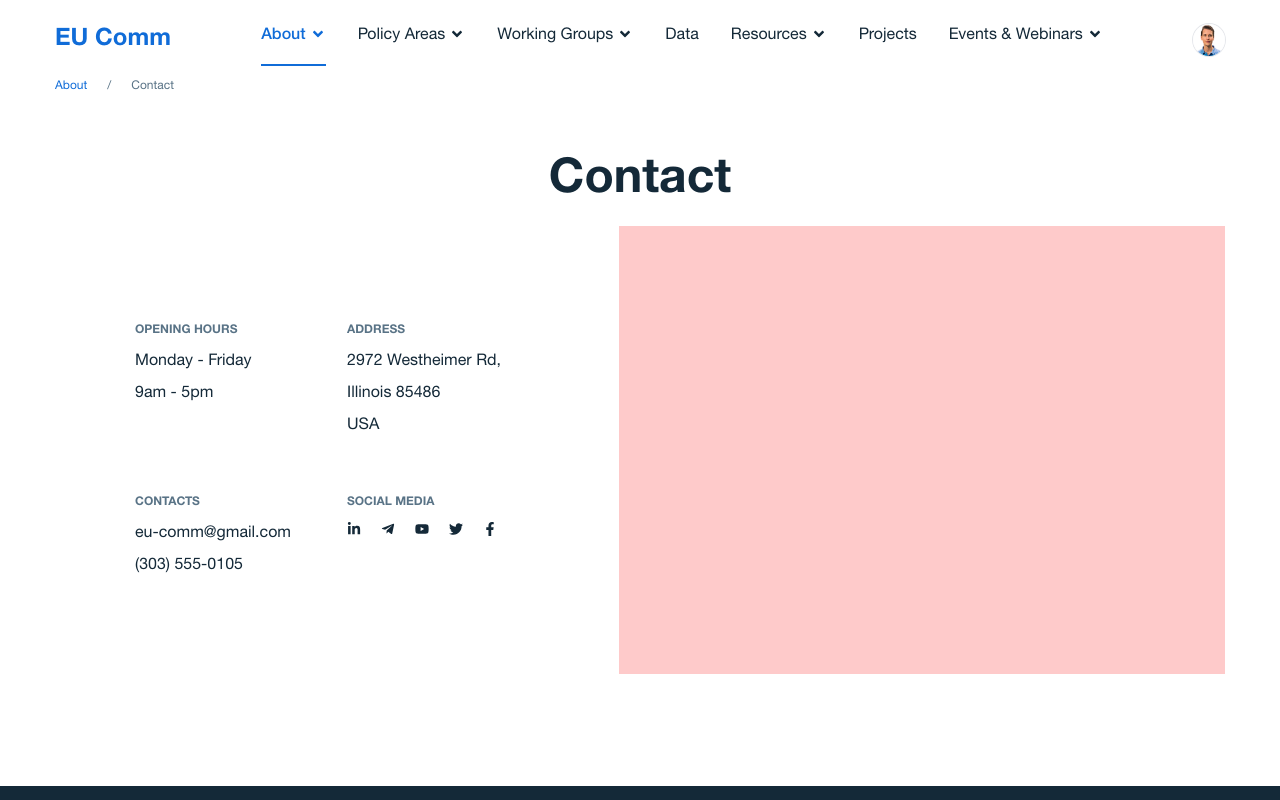
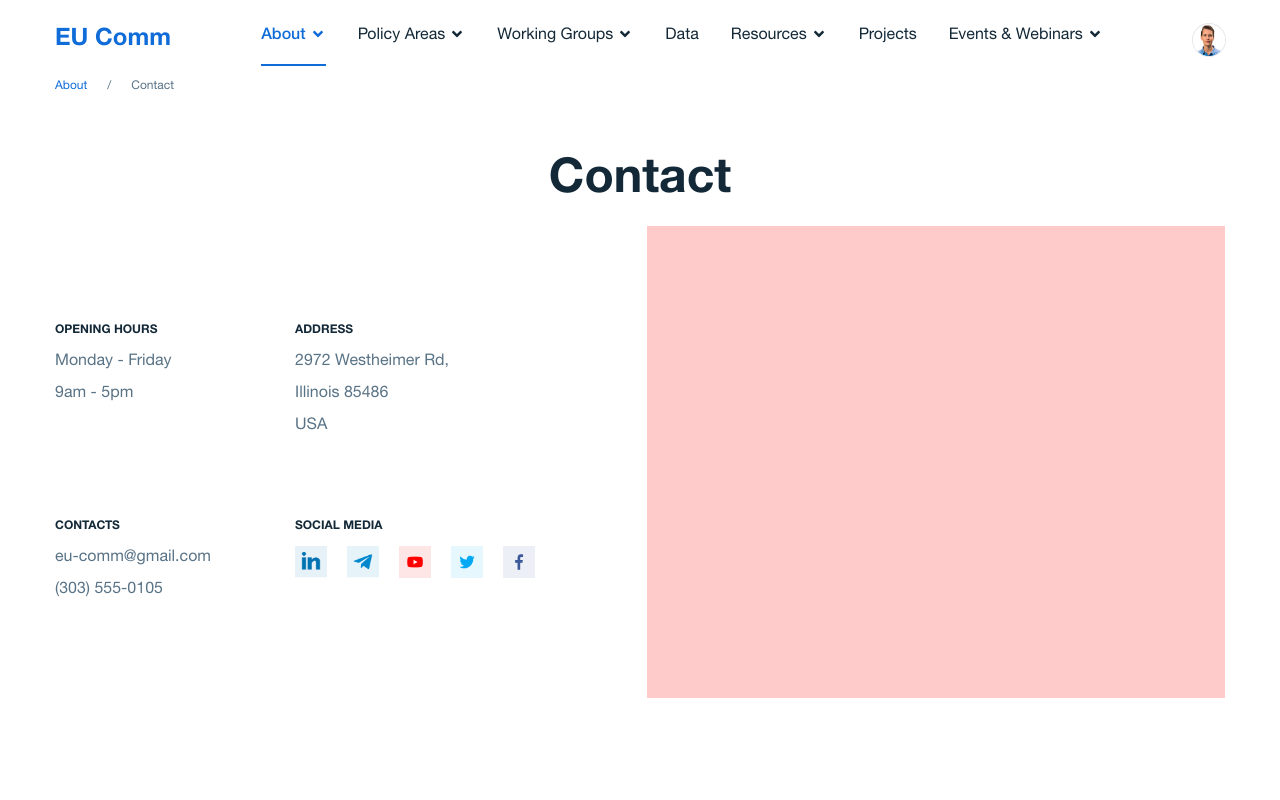
Before and after one commit to arpitgupta1214/eucomm, a Next.js app: page /about/contact in a window 1280 px wide. Shown: the top 800 px of the page. Built offline with nearby package versions, Linux system fonts and the light colour scheme; what calendar-dates would draw is missing.

Commit message:
contact page fixed

```diff
--- a/components/SocialLinks/SocialLinks.jsx
+++ b/components/SocialLinks/SocialLinks.jsx
@@ -1,21 +1,23 @@
 import React from "react";
-import {
-  FaFacebookF,
-  FaLinkedinIn,
-  FaTelegramPlane,
-  FaTwitter,
-  FaYoutube,
-} from "react-icons/fa";
+import loadable from "@loadable/component";
+import Image from "next/image";
 
 const socialIcons = {
-  linkedin: <FaLinkedinIn />,
-  telegram: <FaTelegramPlane />,
-  youtube: <FaYoutube />,
-  twitter: <FaTwitter />,
-  facebook: <FaFacebookF />,
+  linkedin: "FaLinkedinIn",
+  telegram: "FaTelegramPlane",
+  youtube: "FaYoutube",
+  twitter: "FaTwitter",
+  facebook: "FaFacebookF",
 };
 
-const SocialLinks = ({ links }) => {
+const IconLoader = ({ name }) => {
+  const Icon = loadable(() =>
+    import("react-icons/fa").then((icons) => icons[name])
+  );
+  return <Icon className="text-sm" />;
+};
+
+const SocialLinks = ({ links, color }) => {
   return (
     <div className="flex">
       {links.map((socialLink, idx) => (
@@ -23,9 +25,19 @@ const SocialLinks = ({ links }) => {
           key={`social-link-${socialLink.name}`}
           className={`${idx !== 0 ? "ml-5" : ""}`}
         >
-          {React.cloneElement(socialIcons[socialLink.name], {
-            className: "text-sm",
-          })}
+          {color ? (
+            <div className="w-8 h-8">
+              <Image
+                src={socialLink.image}
+                alt=""
+                width={1}
+                height={1}
+                layout="responsive"
+              />
+            </div>
+          ) : (
+            <IconLoader name={socialIcons[socialLink.name]} />
+          )}
         </button>
       ))}
     </div>
--- a/data/config.json
+++ b/data/config.json
@@ -129,11 +129,31 @@
     }
   ],
   "socialLinks": [
-    { "name": "linkedin", "link": "https://google.com" },
-    { "name": "telegram", "link": "https://google.com" },
-    { "name": "youtube", "link": "https://google.com" },
-    { "name": "twitter", "link": "https://google.com" },
-    { "name": "facebook", "link": "https://google.com" }
+    {
+      "name": "linkedin",
+      "link": "https://google.com",
+      "image": "/images/channels/result-9.png"
+    },
+    {
+      "name": "telegram",
+      "link": "https://google.com",
+      "image": "/images/channels/result-10.png"
+    },
+    {
+      "name": "youtube",
+      "link": "https://google.com",
+      "image": "/images/channels/result-1.png"
+    },
+    {
+      "name": "twitter",
+      "link": "https://google.com",
+      "image": "/images/channels/result-4.png"
+    },
+    {
+      "name": "facebook",
+      "link": "https://google.com",
+      "image": "/images/channels/result-2.png"
+    }
   ],
   "opening": {
     "days": "Monday -  Friday",
--- a/pages/about/contact.jsx
+++ b/pages/about/contact.jsx
@@ -8,34 +8,33 @@ const Contact = ({ config, ...props }) => {
       <div className="mb-5 text-5xl font-bold">{props.pageHead}</div>
 
       <div className="mb-28 content-md flex">
-        <div className="mr-9 flex-shrink-0 py-24 px-20 grid grid-cols-2 gap-14">
+        {/* content */}
+        <div className="mr-28 flex-shrink-0 py-24 grid grid-cols-2 gap-y-20">
           <div>
-            <div className="mb-3 text-xs font-bold text-skin-light">
-              {props.openHead}
+            <div className="mb-3 text-xs font-bold">{props.openHead}</div>
+            <div className="text-skin-light">
+              <div className="mb-2">{config.opening.days}</div>
+              <div>{config.opening.time}</div>
             </div>
-            <div className="mb-2">{config.opening.days}</div>
-            <div>{config.opening.time}</div>
           </div>
           <div>
-            <div className="mb-3 text-xs font-bold text-skin-light">
-              {props.addressHead}
+            <div className="mb-3 text-xs font-bold">{props.addressHead}</div>
+            <div className="text-skin-light">
+              <div className="mb-2">{config.address.line1},</div>
+              <div className="mb-2">{config.address.line2}</div>
+              <div>{config.address.country}</div>
             </div>
-            <div className="mb-2">{config.address.line1},</div>
-            <div className="mb-2">{config.address.line2}</div>
-            <div>{config.address.country}</div>
           </div>
           <div>
-            <div className="mb-3 text-xs font-bold text-skin-light">
-              {props.contactHead}
+            <div className="mb-3 text-xs font-bold">{props.contactHead}</div>
+            <div className="text-skin-light">
+              <div className="mb-2">{config.email}</div>
+              <div>{config.phone}</div>
             </div>
-            <div className="mb-2">{config.email}</div>
-            <div>{config.phone}</div>
           </div>
           <div>
-            <div className="mb-3 text-xs font-bold text-skin-light">
-              {props.socialHead}
-            </div>
-            <SocialLinks links={config.socialLinks} />
+            <div className="mb-3 text-xs font-bold">{props.socialHead}</div>
+            <SocialLinks links={config.socialLinks} color />
           </div>
         </div>
         <div className="flex-grow bg-red-200 overflow-hidden"></div>
```
Also changed, not shown: public/images/channels/result-10.png (added), public/images/channels/result-9.png (added).
